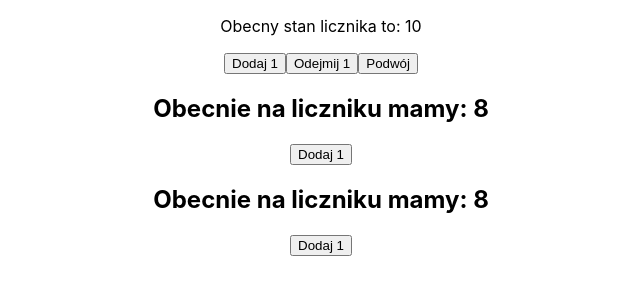
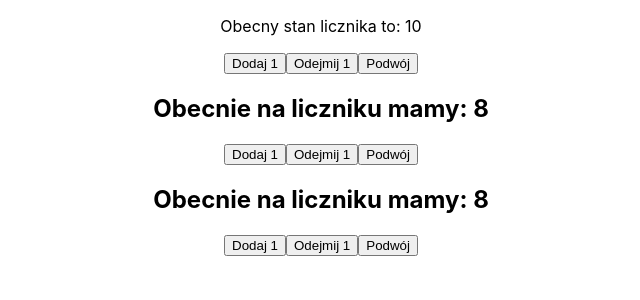
Before and after one commit to masives/taste-react, a React (Create React App) app: page / in a window 1280 px wide. Shown: the top 300 px of the page, without its empty margins (319-959 px from the left). Built offline with nearby package versions, Linux system fonts and the light colour scheme; the HTML template or start-up script is replaced by a standard one.

Commit message:
move methods

```diff
--- a/src/App.js
+++ b/src/App.js
@@ -12,15 +12,27 @@ class CounterButtons extends React.Component {
     this.setState({ counter: this.state.counter + 1 });
   };
 
+  decrementCounter = () => {
+    this.setState({ counter: this.state.counter - 1 });
+  };
+
+  doubleCounter = () => {
+    this.setState({ counter: this.state.counter * 2 });
+  };
+
   render() {
     return (
       <div>
         <h2>Obecnie na liczniku mamy: {this.state.counter}</h2>
         <button onClick={this.incrementCounter}>Dodaj 1</button>
+        <button onClick={this.decrementCounter}>Odejmij 1</button>
+        <button onClick={this.doubleCounter}>Podwój</button>
       </div>
     );
   }
 }
+
+// 12:14
 
 class App extends React.Component {
   state = {
```
